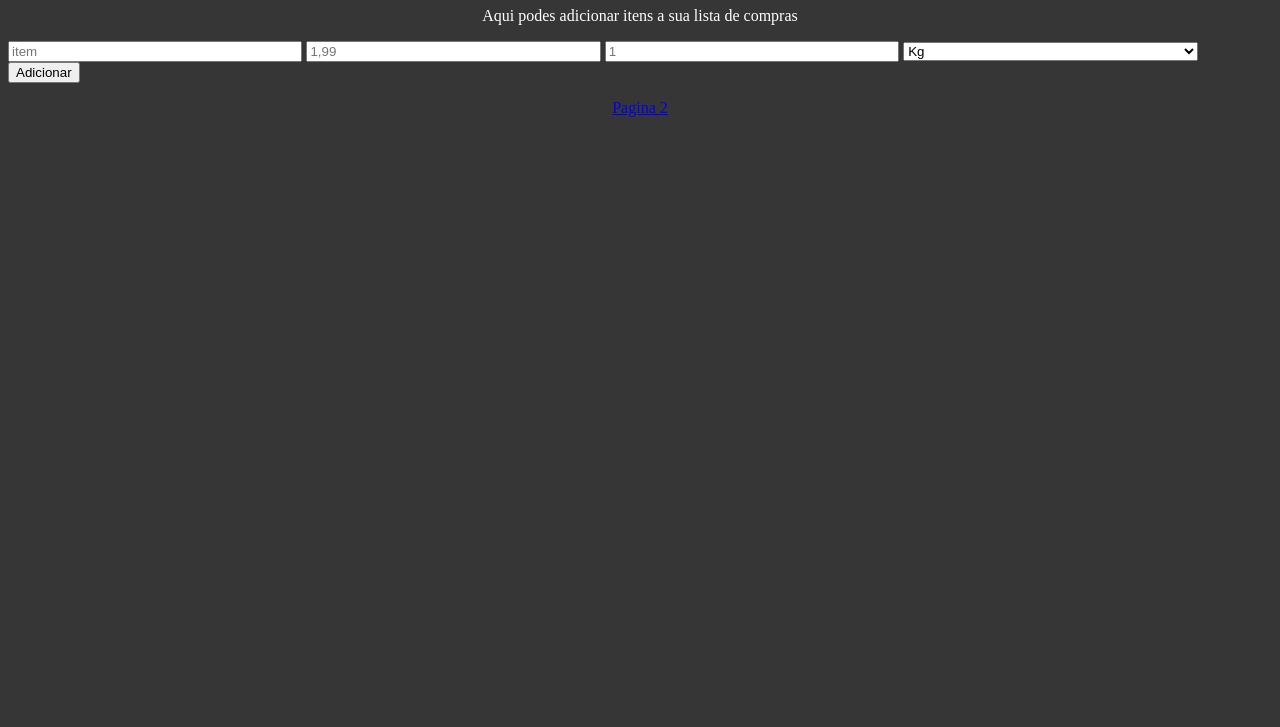
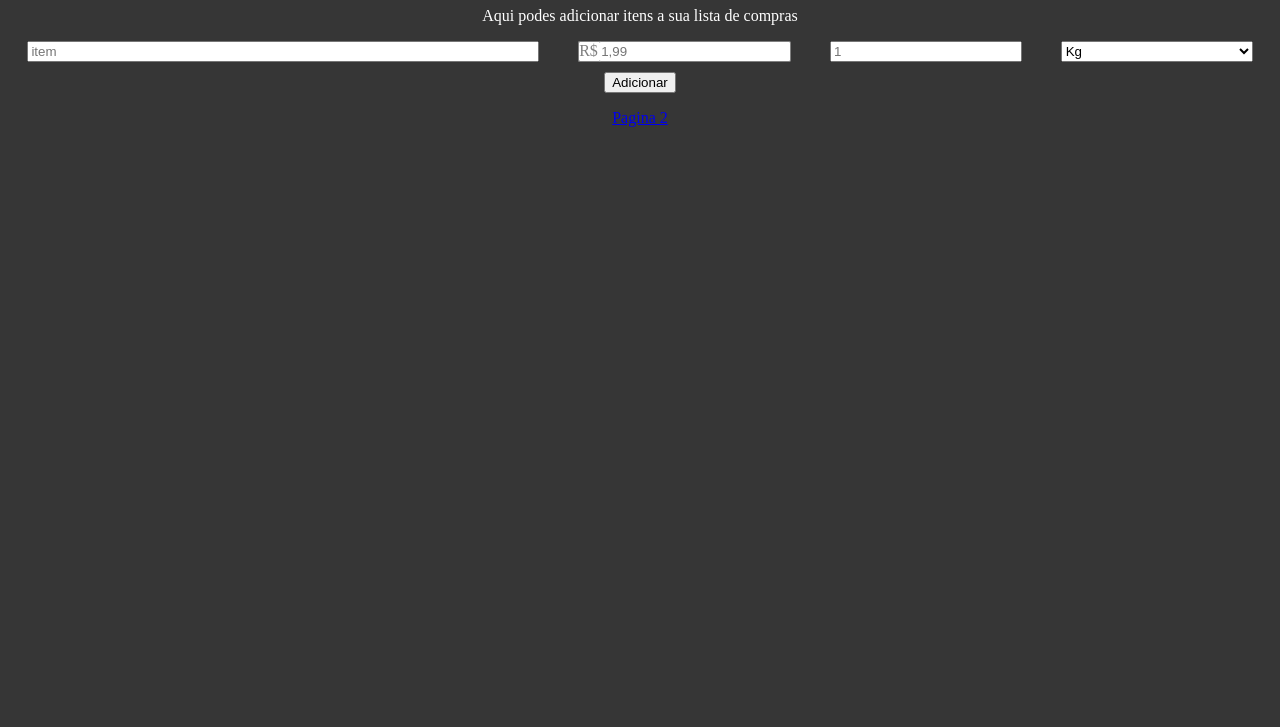
Before and after one commit to Wesley873/lista_de_compras, a plain HTML site: page index.html in a window 1280 px wide. Shown: the part 73-800 px from the top of the page. Drawn offline with Linux system fonts and the light colour scheme.

Commit message:
melhoria de acabamentos

```diff
--- a/index.html
+++ b/index.html
@@ -11,9 +11,12 @@
     <p>Aqui podes adicionar itens a sua lista de compras</p>
     <div id="lista"></div>
     <div>
-        <div>
+        <div id="dados-item">
             <input type="text" id="item" placeholder="item">
-            <input type="number" name="preco" id="preco" placeholder="1,99">
+            <div id="div-preco">
+                <label for="preco" id="label-preco">R$</label>
+                <input type="number" name="preco" id="preco" placeholder="1,99">
+            </div>
             <input type="number" name="" id="quantidade" placeholder="1">
             <select title="unidade" id="unidade">
                 <option value="kg" selected>Kg</option>
@@ -21,7 +24,9 @@
                 <option value="un">unidade</option>
             </select>
         </div>
-        <button type="button" id="adicionar">Adicionar</button>
+        <div id="button">
+            <button type="button" id="adicionar">Adicionar</button>
+        </div>
     </div>
     <p><a href="pagina2.html">Pagina 2</a></p>
     <script type="module" src="src/js/index.js"></script>
--- a/src/css/index.css
+++ b/src/css/index.css
@@ -1,17 +1,68 @@
-body{
+body {
     background-color: rgb(54, 54, 54);
 }
 
-h1{
-    color: white;
-    text-align: center;
-}
-p{
+h1 {
     color: white;
     text-align: center;
 }
 
-#item, #preco, #quantidade, #unidade{
-    width: 23vw;
+p {
+    color: white;
+    text-align: center;
+}
+
+#dados-item{
+    display: flex;
+    justify-content: space-around;
+}
+
+#item,
+#preco,
+#quantidade,
+#unidade {
+    /* width: 23vw; */
     box-sizing: border-box;
 }
+
+#item {
+    width: 40vw;
+    /* margin-right: 2vw; */
+}
+#div-preco{
+    display: flex;
+}
+#label-preco{
+    width: 25px;
+    display: flex;
+    border: 1px solid grey;
+    color: gray;
+    background-color: white;
+    border-radius: 2px;
+    border-right: none;
+    margin-right: -4px;
+}
+
+#preco {
+    margin-left: -1px;
+    width: 15vw;
+    border: 1px solid grey;
+    border-left: none;
+    border-radius: 2px;
+}
+
+#quantidade {
+    width: 15vw;
+    /* margin-right: 2vw; */
+}
+
+#unidade {
+    width: 15vw;
+    /* margin-right: 2vw; */
+}
+
+#button{
+    margin-top: 10px;
+    display: flex;
+    justify-content: center;
+}
```
